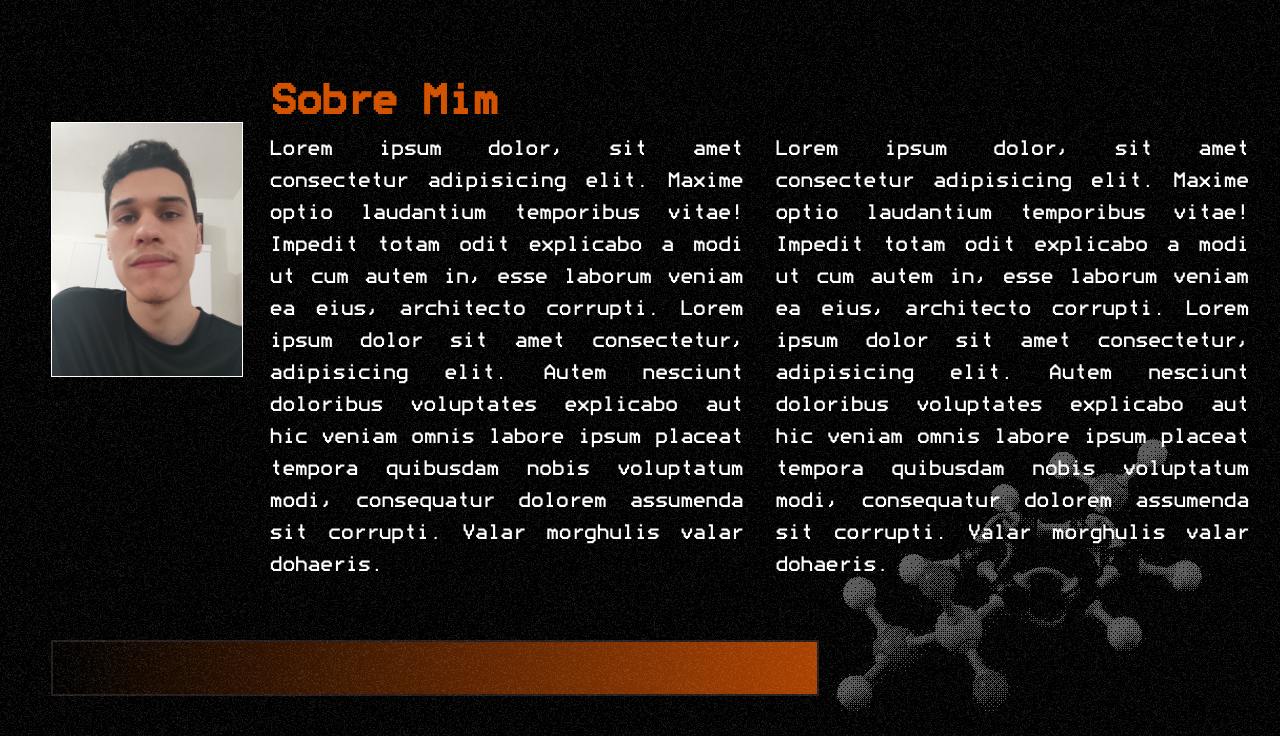
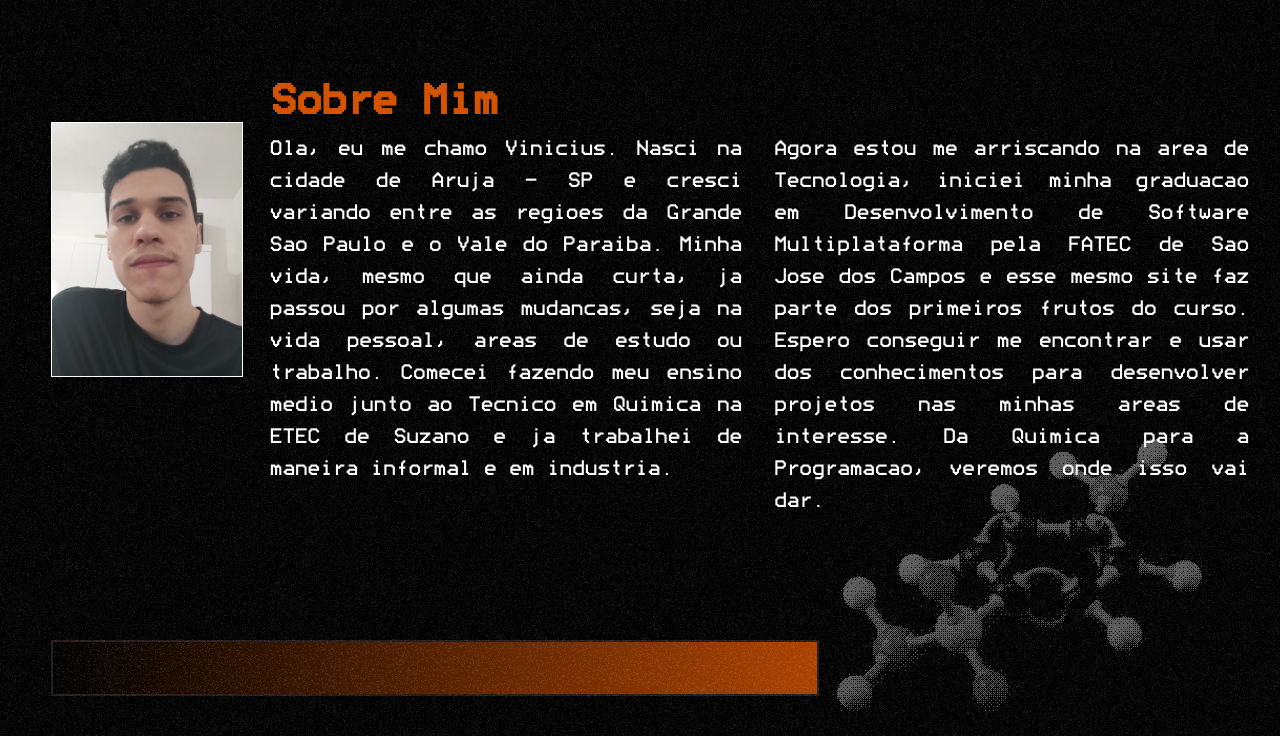
Before and after one commit to noo-e/portifolio-pessoal, a Flask app: page /sobre in a window 1280 px wide. Shown: the part 64-800 px from the top of the page. Run offline with Flask 2, Linux system fonts and the light colour scheme.

Commit message:
Atualizei a página sobre
efeito de escala de cinza na imagem
texto de apresentação

```diff
--- a/src/static/styles/styles.css
+++ b/src/static/styles/styles.css
@@ -125,6 +125,8 @@ body {
     margin: 0 0 0 4vw;
     border: 1px solid #FFFFFF;
     display: block;
+
+    filter: grayscale(20%);
 
 }
 
--- a/src/templates/sobre-mim.html
+++ b/src/templates/sobre-mim.html
@@ -7,10 +7,10 @@
 
 <div class="sobre-texto">
     <div class="paragrafo">
-        <p>Lorem ipsum dolor, sit amet consectetur adipisicing elit. Maxime optio laudantium temporibus vitae! Impedit totam odit explicabo a modi ut cum autem in, esse laborum veniam ea eius, architecto corrupti. Lorem ipsum dolor sit amet consectetur, adipisicing elit. Autem nesciunt doloribus voluptates explicabo aut hic veniam omnis labore ipsum placeat tempora quibusdam nobis voluptatum modi, consequatur dolorem assumenda sit corrupti. Valar morghulis valar dohaeris.</p>
+        <p>Ola, eu me chamo Vinicius. Nasci na cidade de Aruja - SP e cresci variando entre as regioes da Grande Sao Paulo e o Vale do Paraiba. Minha vida, mesmo que ainda curta, ja passou por algumas mudancas, seja na vida pessoal, areas de estudo ou trabalho. Comecei fazendo meu ensino medio junto ao Tecnico em Quimica na ETEC de Suzano e ja trabalhei de maneira informal e em industria.</p>
     </div>
     <div class="paragrafo">
-        <p>Lorem ipsum dolor, sit amet consectetur adipisicing elit. Maxime optio laudantium temporibus vitae! Impedit totam odit explicabo a modi ut cum autem in, esse laborum veniam ea eius, architecto corrupti. Lorem ipsum dolor sit amet consectetur, adipisicing elit. Autem nesciunt doloribus voluptates explicabo aut hic veniam omnis labore ipsum placeat tempora quibusdam nobis voluptatum modi, consequatur dolorem assumenda sit corrupti. Valar morghulis valar dohaeris.</p>
+        <p>Agora estou me arriscando na area de Tecnologia, iniciei minha graduacao em Desenvolvimento de Software Multiplataforma pela FATEC de Sao Jose dos Campos e esse mesmo site faz parte dos primeiros frutos do curso. Espero conseguir me encontrar e usar dos conhecimentos para desenvolver projetos nas minhas areas de interesse. Da Quimica para a Programacao, veremos onde isso vai dar.</p>
     </div>
 </div>
 
```
